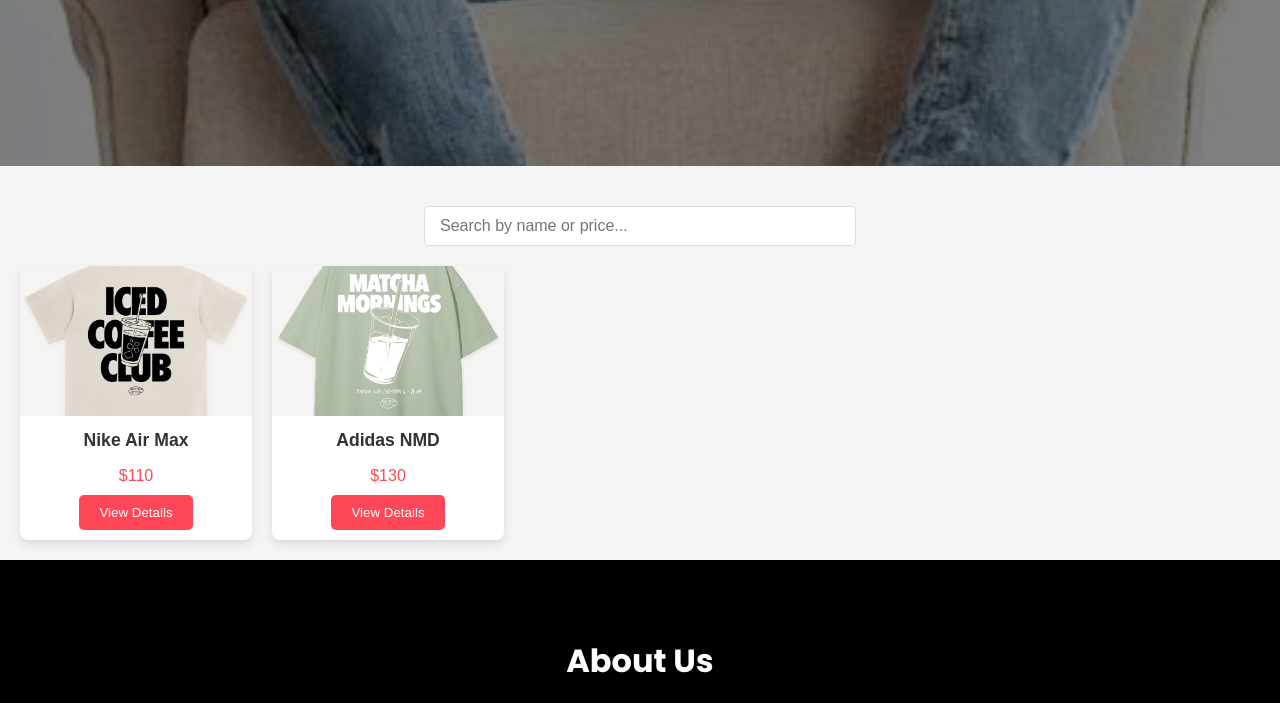
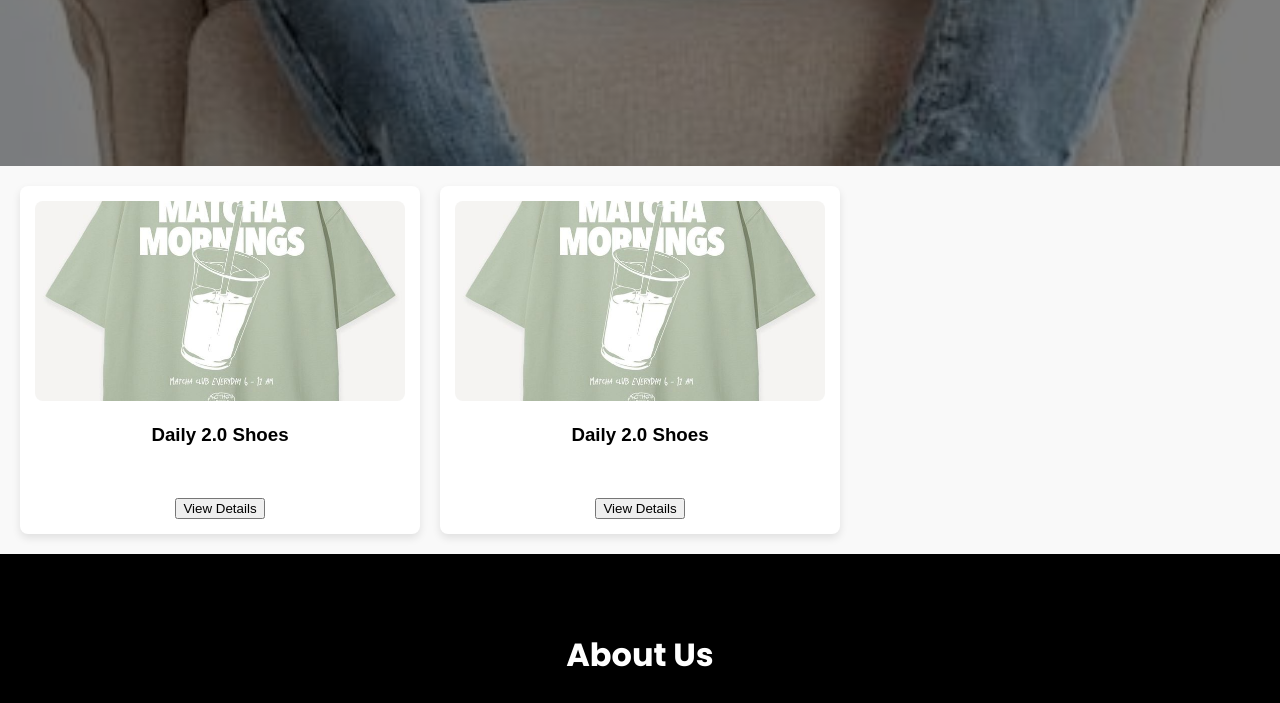
Before and after one commit to benlaguroun/chichanova, a React (Create React App) app: page / in a window 1280 px wide. Shown: the part 634-1337 px from the top of the page. Built offline with nearby package versions, Linux system fonts and the light colour scheme.

Commit message:
style title product

```diff
--- a/src/components/Products.css
+++ b/src/components/Products.css
@@ -1,29 +1,14 @@
 .products {
   padding: 20px;
-  background-color: #f4f4f4;
-  font-family: Arial, sans-serif;
+  background-color: #f9f9f9;
+  font-family: "Arial", sans-serif;
 }
-
-.search-input {
-  width: 100%;
-  max-width: 400px;
-  margin: 20px auto;
-  padding: 10px 15px;
-  border: 1px solid #ddd;
-  border-radius: 5px;
-  display: block;
-  font-size: 1rem;
-  outline: none;
-  transition: box-shadow 0.3s ease;
+.product-name {
+  color: #000;
 }
-
-.search-input:focus {
-  box-shadow: 0 0 5px rgba(0, 0, 0, 0.2);
-}
-
 .product-grid {
   display: grid;
-  grid-template-columns: repeat(auto-fill, minmax(200px, 1fr));
+  grid-template-columns: repeat(auto-fill, minmax(300px, 1fr));
   gap: 20px;
 }
 
@@ -31,48 +16,20 @@
   background-color: #fff;
   border-radius: 8px;
   box-shadow: 0 4px 8px rgba(0, 0, 0, 0.1);
-  overflow: hidden;
   text-align: center;
-  transition: transform 0.3s ease, box-shadow 0.3s ease;
+  padding: 15px;
+  transition: transform 0.3s ease;
 }
 
 .product-card:hover {
   transform: translateY(-5px);
-  box-shadow: 0 8px 16px rgba(0, 0, 0, 0.15);
 }
 
 .product-image {
   width: 100%;
-  height: 150px;
+  height: 200px;
   object-fit: cover;
-}
-
-.product-name {
-  font-size: 1.1rem;
-  margin: 10px 0;
-  color: #333;
-}
-
-.product-price {
-  font-size: 1rem;
-  color: #ff4757;
-  margin-bottom: 10px;
-}
-
-.view-details-button {
-  background-color: #ff4757;
-  color: #fff;
-  border: none;
-  padding: 10px 20px;
-  border-radius: 5px;
-  cursor: pointer;
-  margin-bottom: 10px;
-  transition: background-color 0.3s ease, transform 0.3s ease;
-}
-
-.view-details-button:hover {
-  background-color: #ff6b81;
-  transform: scale(1.05);
+  border-radius: 8px;
 }
 
 .product-details-modal {
@@ -81,102 +38,83 @@
   left: 50%;
   transform: translate(-50%, -50%);
   background-color: #fff;
+  border-radius: 8px;
+  width: 70%;
+  max-width: 800px;
+  box-shadow: 0 8px 16px rgba(0, 0, 0, 0.2);
+  z-index: 1000;
   padding: 20px;
-  border-radius: 8px;
-  box-shadow: 0 4px 8px rgba(0, 0, 0, 0.2);
-  z-index: 1000;
-  max-width: 500px;
-  width: 90%;
-  animation: fadeIn 0.3s ease-in-out;
 }
 
-@keyframes fadeIn {
-  from {
-    opacity: 0;
-    transform: translate(-50%, -60%);
-  }
-  to {
-    opacity: 1;
-    transform: translate(-50%, -50%);
-  }
+.product-details-content {
+  display: flex;
+  gap: 20px;
+}
+
+.details-image-section {
+  flex: 1;
 }
 
 .details-image {
   width: 100%;
-  height: 200px;
-  object-fit: cover;
   border-radius: 8px;
-  margin-bottom: 20px;
+  object-fit: contain;
 }
 
-.details-name {
-  font-size: 1.5rem;
-  margin: 10px 0;
-  color: #333;
+.color-options {
+  display: flex;
+  gap: 10px;
+  margin-top: 15px;
+}
+
+.color-button {
+  width: 30px;
+  height: 30px;
+  border-radius: 50%;
+  border: 2px solid transparent;
+  cursor: pointer;
+  transition: transform 0.3s ease;
+}
+
+.color-button.active {
+  border-color: #000;
+}
+
+.details-info {
+  flex: 2;
+}
+.details-info h2 {
+  color: #000;
 }
 
 .details-price {
-  font-size: 1.2rem;
+  font-size: 1.5rem;
   color: #ff4757;
-  margin-bottom: 20px;
 }
 
-.details-section {
-  margin-bottom: 20px;
+.dropdowns {
+  display: flex;
+  gap: 10px;
+  margin: 20px 0;
 }
 
-.details-section h3 {
-  font-size: 1.2rem;
-  margin-bottom: 10px;
-  color: #333;
+.dropdown {
+  padding: 10px;
+  border: 1px solid #ddd;
+  border-radius: 5px;
+  font-size: 1rem;
 }
 
-.details-section ul {
-  list-style: none;
-  padding: 0;
-}
-
-.details-section li {
-  font-size: 1rem;
-  margin-bottom: 5px;
-}
-
-.close-button {
-  position: absolute;
-  top: 10px;
-  right: 10px;
-  background: none;
+.add-to-bag-button {
+  background-color: #000;
+  color: #fff;
+  padding: 15px 20px;
   border: none;
-  font-size: 1.5rem;
-  cursor: pointer;
-  color: #333;
-}
-
-.buy-now-button,
-.add-to-cart-button {
-  background-color: #1e90ff;
-  color: #fff;
-  border: none;
-  padding: 10px 15px;
   border-radius: 5px;
   cursor: pointer;
-  margin-right: 10px;
-  margin-top: 10px;
   transition: background-color 0.3s ease;
 }
 
-.buy-now-button:hover,
-.add-to-cart-button:hover {
-  background-color: #4682b4;
+.add-to-bag-button:hover {
+  background-color: #333;
 }
-
-/* Responsive Design */
-@media (max-width: 768px) {
-  .product-grid {
-    grid-template-columns: repeat(auto-fill, minmax(150px, 1fr));
-  }
-
-  .product-details-modal {
-    width: 95%;
-  }
-}
--- a/src/components/Products.js
+++ b/src/components/Products.js
@@ -1,114 +1,123 @@
-import React, { useState, useEffect } from "react";
+import React, { useState } from "react";
 import "./Products.css";
 
-const ProductCard = ({ product, onViewDetails }) => (
-  <div className="product-card">
-    <img src={product.image} alt={product.name} className="product-image" />
-    <h3 className="product-name">{product.name}</h3>
-    <p className="product-price">{product.price}</p>
-    <button
-      className="view-details-button"
-      onClick={() => onViewDetails(product)}
-    >
-      View Details
-    </button>
-  </div>
-);
+const Products = () => {
+  const [selectedProduct, setSelectedProduct] = useState(null);
+  const [selectedColor, setSelectedColor] = useState(null);
+  const [selectedImage, setSelectedImage] = useState(null);
 
-const ProductDetails = ({ product, onClose }) => (
-  <div className="product-details-modal">
-    <button className="close-button" onClick={onClose}>
-      ×
-    </button>
-    <img src={product.image} alt={product.name} className="details-image" />
-    <h2 className="details-name">{product.name}</h2>
-    <p className="details-price">{product.price}</p>
-    <div className="details-section">
-      <h3>Colors</h3>
-      <ul>
-        {product.colors.map((color, index) => (
-          <li key={index}>{color}</li>
-        ))}
-      </ul>
-    </div>
-    <div className="details-section">
-      <h3>Variations</h3>
-      <ul>
-        {product.variations.map((variation, index) => (
-          <li key={index}>{variation}</li>
-        ))}
-      </ul>
-    </div>
-    <button className="buy-now-button">Buy Now</button>
-    <button className="add-to-cart-button">Add to Cart</button>
-  </div>
-);
-
-const Products = () => {
-  const [products, setProducts] = useState([]);
-  const [selectedProduct, setSelectedProduct] = useState(null);
-  const [searchTerm, setSearchTerm] = useState("");
-
-  useEffect(() => {
-    // Simulating an API call
-    const fetchProducts = async () => {
-      const data = [
-        {
-          id: 1,
-          name: "Nike Air Max",
-          price: "$110",
-          image: "/images/products/product1.jpg",
-          colors: ["Red", "Blue", "Black"],
-          variations: ["Size 8", "Size 9", "Size 10"],
-        },
-        {
-          id: 2,
-          name: "Adidas NMD",
-          price: "$130",
-          image: "/images/products/product2.jpg",
-          colors: ["White", "Green"],
-          variations: ["Size 7", "Size 8", "Size 9"],
-        },
-        // Add more products here...
-      ];
-      setProducts(data);
-    };
-    fetchProducts();
-  }, []);
+  const products = [
+    {
+      id: 1,
+      name: "Daily 2.0 Shoes",
+      price: "$60",
+      images: {
+        Black: "/images/products/black-shoe.jpg",
+        White: "/images/products/white-shoe.jpg",
+        Gray: "/images/products/black-shoe.jpg",
+      },
+      colors: ["Black", "White", "Gray"],
+      sizes: ["7", "8", "9", "10"],
+    },
+    {
+      id: 1,
+      name: "Daily 2.0 Shoes",
+      price: "$60",
+      images: {
+        Black: "/images/products/black-shoe.jpg",
+        White: "/images/products/white-shoe.jpg",
+        Gray: "/images/products/black-shoe.jpg",
+      },
+      colors: ["Black", "White", "Gray"],
+      sizes: ["7", "8", "9", "10"],
+    },
+  ];
 
   const handleViewDetails = (product) => {
     setSelectedProduct(product);
+    setSelectedColor(product.colors[0]); // Set default color
+    setSelectedImage(product.images[product.colors[0]]);
+  };
+
+  const handleColorChange = (color) => {
+    setSelectedColor(color);
+    setSelectedImage(selectedProduct.images[color]);
   };
 
   const closeDetails = () => {
     setSelectedProduct(null);
+    setSelectedColor(null);
+    setSelectedImage(null);
   };
-
-  const filteredProducts = products.filter(
-    (product) =>
-      product.name.toLowerCase().includes(searchTerm.toLowerCase()) ||
-      product.price.toLowerCase().includes(searchTerm.toLowerCase())
-  );
 
   return (
     <section className="products">
-      <input
-        type="text"
-        className="search-input"
-        placeholder="Search by name or price..."
-        value={searchTerm}
-        onChange={(e) => setSearchTerm(e.target.value)}
-      />
       {selectedProduct && (
-        <ProductDetails product={selectedProduct} onClose={closeDetails} />
+        <div className="product-details-modal">
+          <button className="close-button" onClick={closeDetails}>
+            ×
+          </button>
+          <div className="product-details-content">
+            <div className="details-image-section">
+              <img
+                src={selectedImage}
+                alt={selectedProduct.name}
+                className="details-image"
+              />
+              <div className="color-options">
+                {selectedProduct.colors.map((color) => (
+                  <button
+                    key={color}
+                    className={`color-button ${
+                      selectedColor === color ? "active" : ""
+                    }`}
+                    style={{ backgroundColor: color.toLowerCase() }}
+                    onClick={() => handleColorChange(color)}
+                  />
+                ))}
+              </div>
+            </div>
+            <div className="details-info">
+              <h2>{selectedProduct.name}</h2>
+              <p className="details-price">{selectedProduct.price}</p>
+              <div className="dropdowns">
+                <select className="dropdown">
+                  {selectedProduct.sizes.map((size) => (
+                    <option key={size} value={size}>
+                      Size {size}
+                    </option>
+                  ))}
+                </select>
+                <select className="dropdown">
+                  {[1, 2, 3, 4, 5].map((qty) => (
+                    <option key={qty} value={qty}>
+                      Qty {qty}
+                    </option>
+                  ))}
+                </select>
+              </div>
+              <button className="add-to-bag-button">Add to Bag</button>
+            </div>
+          </div>
+        </div>
       )}
       <div className="product-grid">
-        {filteredProducts.map((product) => (
-          <ProductCard
-            key={product.id}
-            product={product}
-            onViewDetails={handleViewDetails}
-          />
+        {products.map((product) => (
+          <div key={product.id} className="product-card">
+            <img
+              src={Object.values(product.images)[0]}
+              alt={product.name}
+              className="product-image"
+            />
+            <h3 className="product-name">{product.name}</h3>
+            <p className="product-price">{product.price}</p>
+            <button
+              className="view-details-button"
+              onClick={() => handleViewDetails(product)}
+            >
+              View Details
+            </button>
+          </div>
         ))}
       </div>
     </section>
```
Also changed, not shown: public/images/products/black-shoe.jpg (renamed from public/images/products/product2.jpg), public/images/products/white-shoe.jpg (renamed from public/images/products/product1.jpg).
